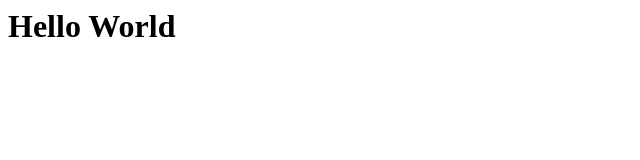
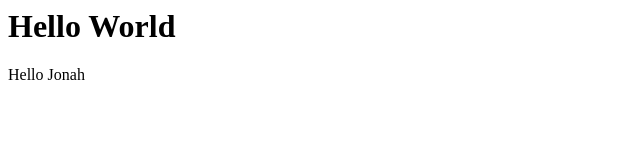
Before and after one commit to HaxsDev/haxsdev.github.io, a plain HTML site: page index.html in a window 1280 px wide. Shown: the full height of the page, 0-640 px from the left. Drawn offline with Linux system fonts and the light colour scheme.

Commit message:
Update index.html

```diff
--- a/index.html
+++ b/index.html
@@ -1,5 +1,6 @@
 <html>
   <body>
     <h1> Hello World </h1>
+    <p> Hello Jonah </p>
   </body>
 </html>
```
